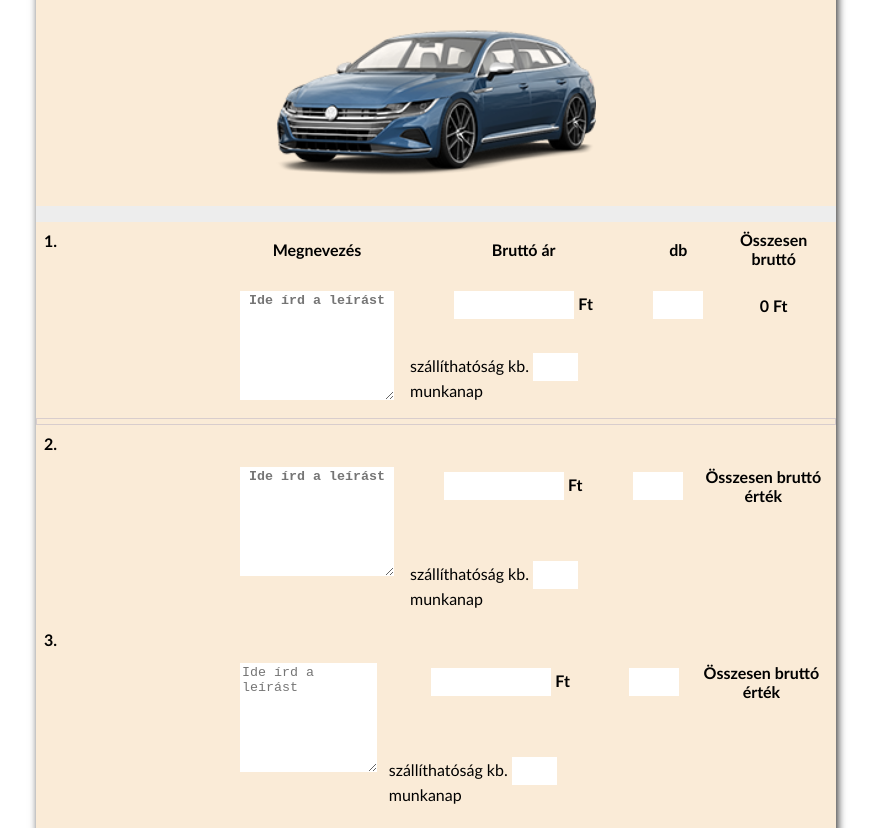
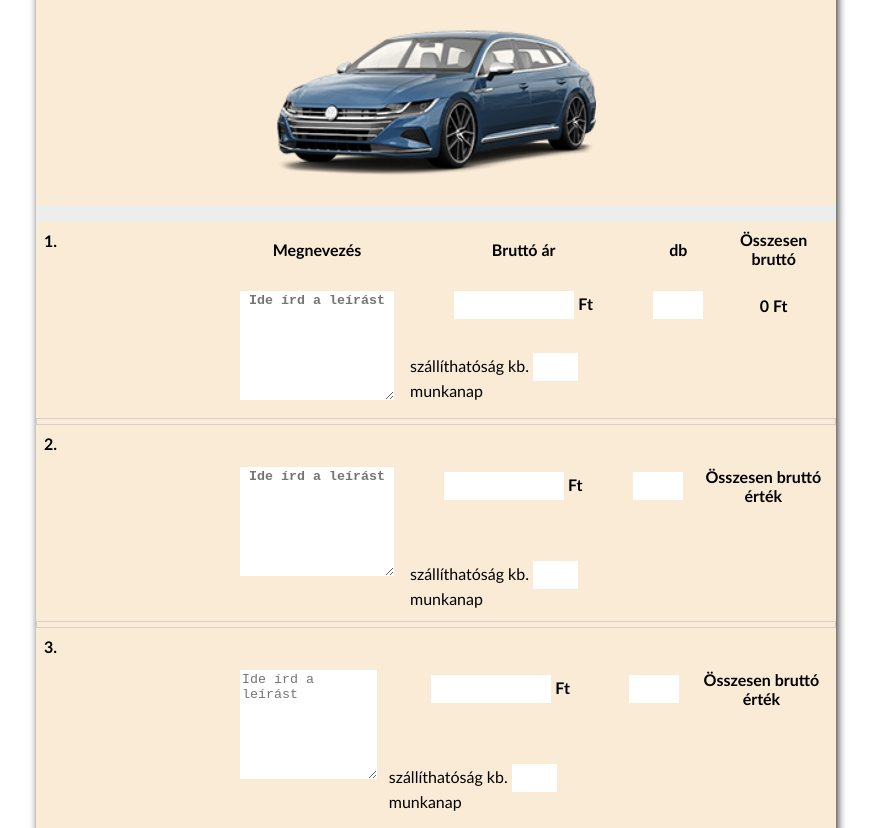
Before and after one commit to mozo190/offerMaker, a website built with webpack: page index.html in a window 1280 px wide. Shown: the part 351-1179 px from the top of the page, without its empty margins (204-1079 px from the left). Built offline with nearby package versions, Linux system fonts and the light colour scheme; files whose address does not match are found by name.

Commit message:
2. line fixing

```diff
--- a/index.html
+++ b/index.html
@@ -120,6 +120,7 @@
 
     </table>
     <table class="tabla2" id="tablaSor">
+      <tbody>
       <tr class="x68">
         <td class="x70" rowspan="3">2.
           <div>
@@ -141,6 +142,12 @@
         <td rowspan="2"></td>
         <td rowspan="2"></td>
       </tr>
+      </tbody>
+      <table id="tableX72">
+
+        <td id="x72" colspan="3"></td>
+
+      </table>
     </table>
 
     <!-- 3. TÁBLÁZAT -->
@@ -229,5 +236,4 @@
   <script src="../ajanlatkeszito/js/app.js"></script>
 </div>
 </body>
-
 </html>
```
